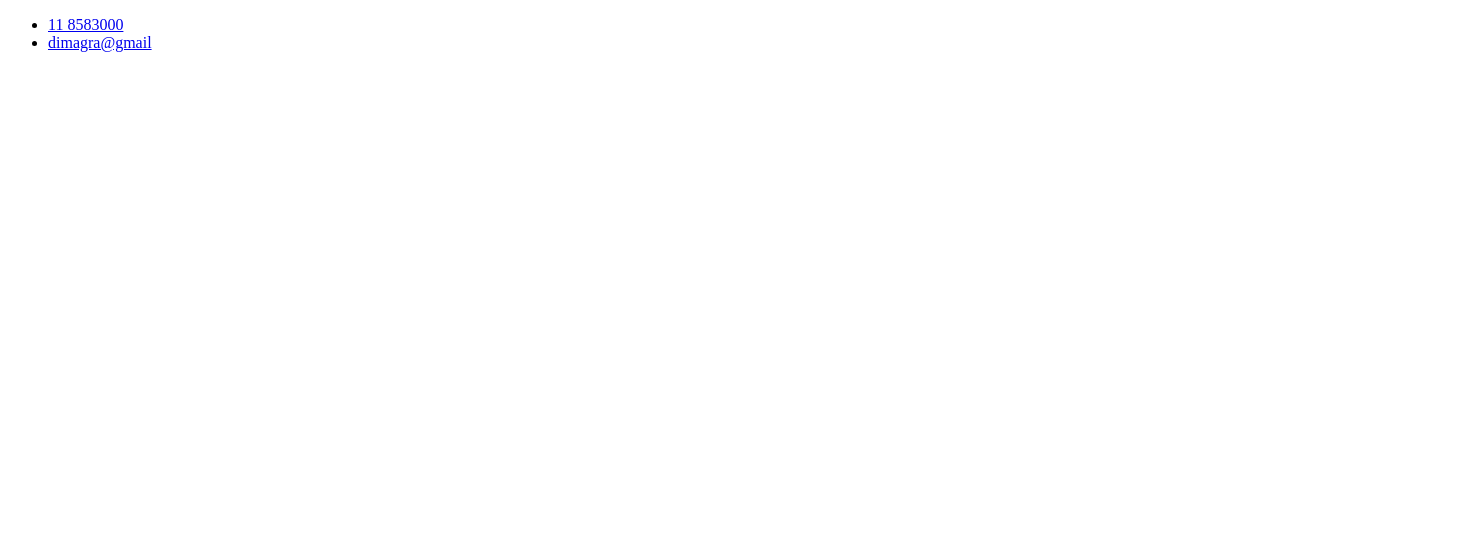
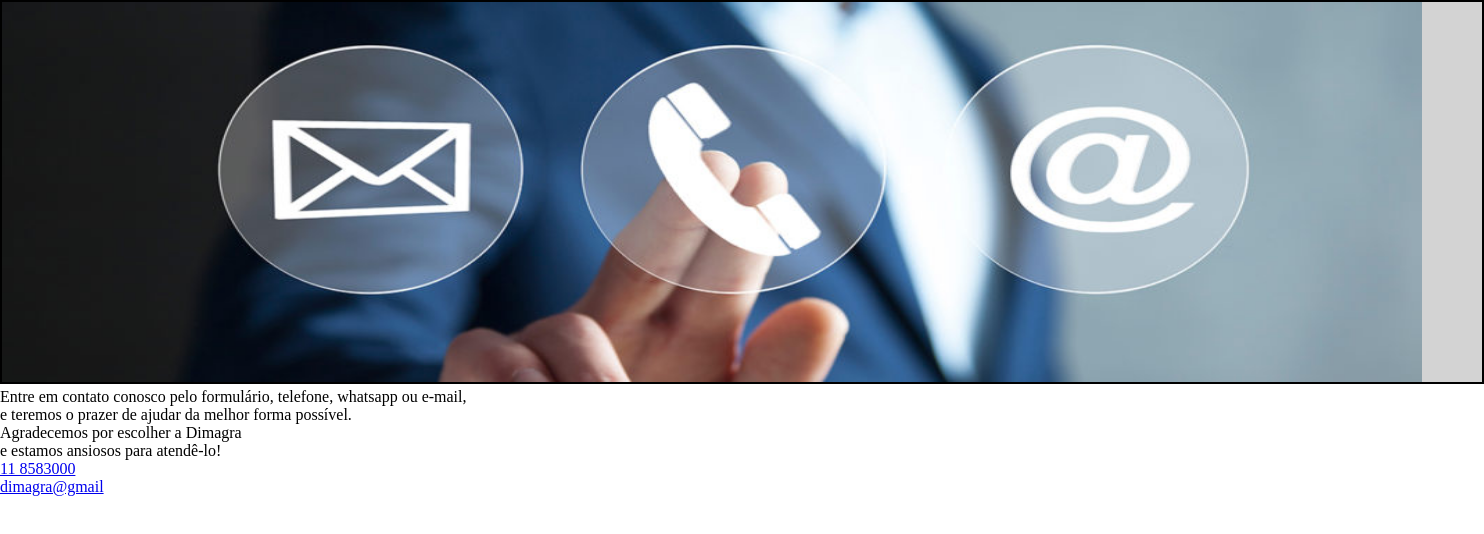
Before and after one commit to PauloAlexandr/dimagra, a plain HTML site: page contatos.html in a window 1280 px wide. Shown: the whole page, 1484 px wide, since content can reach past the window. Drawn offline with Linux system fonts and the light colour scheme.

Commit message:
23542402.24

```diff
--- a/contatos.html
+++ b/contatos.html
@@ -4,13 +4,22 @@
     <meta charset="UTF-8">
     <meta name="viewport" content="width=device-width, initial-scale=1.0">
     <title>Contatos</title>
+    <link rel="shortcut icon" href="imagens/dimagraIcon.PNG" type="image/x-icon">
+    <link rel="stylesheet" href="estilo/contato.css">
 </head>
 <body>
+    <div class="quadrado" id=q3></div>
+    <p>Entre em contato conosco pelo formulário, telefone, whatsapp ou e-mail,<br>
+    e teremos o prazer de ajudar da melhor forma possível. <br>
+    Agradecemos por escolher a Dimagra <br>
+    e estamos ansiosos para atendê-lo!</p>
     <ul>
         <li><a href="#">11 8583000</a></li>
         <li><a href="#">dimagra@gmail</a></li>
+    </ul>
 
 
-    </ul>
+
+
 </body>
 </html>
--- /dev/null
+++ b/estilo/contato.css
@@ -0,0 +1,28 @@
+@charset "utf-8";
+
+@import url('https://fonts.googleapis.com/css2?family=Passion+One&family=Sriracha&display=swap');
+
+@import url('https://fonts.googleapis.com/css2?family=Sriracha&display=swap');
+:root {
+    --fonte1: Verdana, Geneva, Tahoma, Sans-serif;
+    --fonte2: 'Passion one', cursive;
+    --fonte3: 'Sriracha', cursive;
+}
+* {
+    margin: 0px;
+    padding: 0px;
+
+}
+
+div.quadrado{
+    display: inline-block;
+    border: 2px solid black;
+    background-size: 1420px 380px;
+    background-repeat: no-repeat;
+    background-color: lightgrey;
+    width: 1480px;
+    height: 380px;
+}
+div#q3{
+    background-image: url(../imagens/ContactoDimagra.jpg)
+}
```
Also changed, not shown: imagens/ContactoDimagra.jpg (added).
